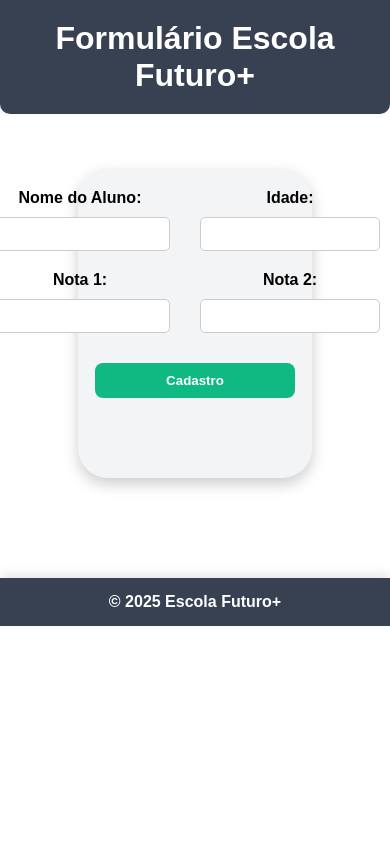
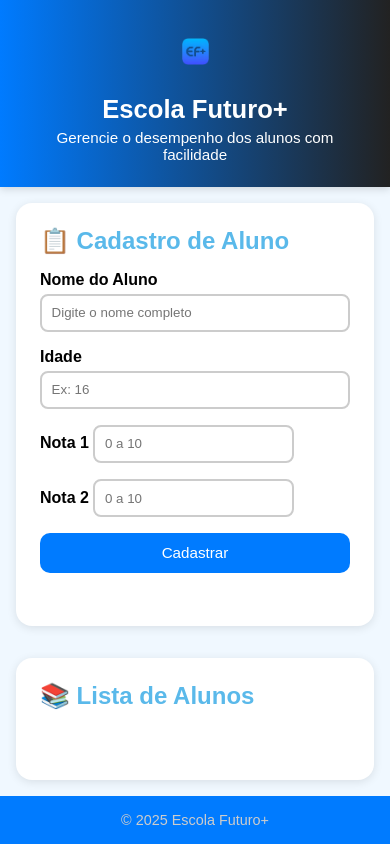
Before and after one commit to LuanaMPalacio/Escola-FuturoMais, a website: page index.html in a window 390 px wide. Drawn offline with Linux system fonts and the light colour scheme.

Commit message:
ajuste no css e no html

```diff
--- a/index.html
+++ b/index.html
@@ -3,60 +3,76 @@
 <head>
   <meta charset="UTF-8">
   <meta name="viewport" content="width=device-width, initial-scale=1.0">
+  <title>Escola Futuro+</title>
   <link rel="stylesheet" href="style.css">
-        <title>Formulário Escola Futuro+</title>
+  <link rel="shortcut icon" href="imagem/favicon.ico" type="image/x-icon">
 </head>
-
 <body>
-
-        <header>
-        <h1 id="header"> Formulário Escola Futuro+</h1>
+  <header class="cabecalho">
+      <img src="imagem/logo.png" alt="Logo Escola Futuro+" class="logo">
+      <div class="cabecalho-texto">
+        <h1>Escola Futuro+</h1>
+        <p>Gerencie o desempenho dos alunos com facilidade</p>
+      </div>
   </header>
 
-        <main>
-        <form id=" formCadastro">
-            <div class="campo">
-                <label class="label">Nome do Aluno:</label>
-                <input type="text" id="aluno">
+  <main class="container">
+    <section class="form-section">
+      <div class="card">
+        <h2>📋 Cadastro de Aluno</h2>
+
+        <form id="formCadastro">
+          <div class="input-group">
+            <label for="aluno">Nome do Aluno</label>
+            <input type="text" id="aluno" placeholder="Digite o nome completo">
           </div>
 
-            <div class="campo">
-                <label>Idade:</label>
-                <input type="number" id="idade">
+          <div class="input-group">
+            <label for="idade">Idade</label>
+            <input type="number" id="idade" placeholder="Ex: 16">
           </div>
 
-            <div class="campo">
-                <label>Nota 1:</label>
-                <input type="number" id="nota1">
+          <div class="input-group notas">
+            <div>
+              <label for="nota1">Nota 1</label>
+              <input type="number" id="nota1" step="0.1" placeholder="0 a 10">
+            </div>
+            <div>
+              <label for="nota2">Nota 2</label>
+              <input type="number" id="nota2" step="0.1" placeholder="0 a 10">
+            </div>
           </div>
 
-            <div class="campo">
-                <label>Nota 2:</label>
-                <input type="number" id="nota2">
+          <p id="erro" class="erro"></p>
+
+          <button type="button" id="btnCadastrar">Cadastrar</button>
+        </form>
       </div>
-        </form>
+    </section>
 
-            <button id="btnCadastrar">Cadastro</button>
-
-            <table id="tabela">
+    <section class="table-section">
+      <h2>📚 Lista de Alunos</h2>
+      <div class="table-container">
+        <table id="tabela" style="display: none;">
           <thead>
             <tr>
               <th>Nome</th>
               <th>Idade</th>
-                        <th>Primeira nota</th>
-                        <th>Segunda nota</th>
-                        <th>Media</th>
-                        <th>Situacão</th>
+              <th>Notas</th>
+              <th>Média</th>
+              <th>Situação</th>
             </tr>
           </thead>
           <tbody id="tabelaAluno"></tbody>
         </table>
+      </div>
+    </section>
   </main>
 
   <footer>
-            <p>&copy; 2025 Escola Futuro<b>+</b></p>
+    <p>© 2025 Escola Futuro+</p>
   </footer>
+
   <script src="dist/index.js"></script>
-
 </body>
 </html>
--- a/src/index.ts
+++ b/src/index.ts
@@ -32,7 +32,7 @@ const idadeAluno = document.getElementById("idade") as HTMLInputElement;
 const nota1 = document.getElementById("nota1") as HTMLInputElement;
 const nota2 = document.getElementById("nota2") as HTMLInputElement;
 const tabela = document.getElementById("tabela") as HTMLTableElement
-const tabelaCorpo = document.getElementById("tabelaAluno") as HTMLTableElement
+const tabelaCorpo = document.getElementById("tabelaAluno") as HTMLTableSectionElement
 
 
 btnCadastrar.addEventListener("click", () =>{
@@ -46,17 +46,12 @@ btnCadastrar.addEventListener("click", () =>{
     const nota01 = Number(nota1.value);
     const nota02 = Number(nota2.value);
 
-    if(!nome){
-        alert("Digite um nome válido!");
-        return;
-    }
+    if (!/^[A-Za-zÀ-ÿ\s]+$/.test(nome)) {
+    alert("O nome deve conter apenas letras!");
+    return;
+  }
 
-    if (!isNaN(Number(nome))) {
-        alert("O nome não pode ser apenas números!");
-        return;
-    }
-
-    if(isNaN(idade) || idade<=0){
+    if(isNaN(idade) || idade<=0 || idade > 122){
         alert("Digite um idade válida!")
         return;
     }
@@ -76,8 +71,7 @@ btnCadastrar.addEventListener("click", () =>{
     linha.innerHTML = `
     <td>${aluno.nome}</td>
     <td>${aluno.idade}</td>
-    <td>${aluno.nota1}</td>
-    <td>${aluno.nota2}</td>
+    <td>${aluno.nota1}, ${aluno.nota2}</td>
     <td>${aluno.media.toFixed(1)}</td>`
 
     const situacaoTd = document.createElement("td");
@@ -88,7 +82,6 @@ btnCadastrar.addEventListener("click", () =>{
        else{
         situacaoTd.classList.add("reprovado");
        }
-
     linha.appendChild(situacaoTd);
     tabelaCorpo.appendChild(linha);
 
--- a/style.css
+++ b/style.css
@@ -1,147 +1,274 @@
-*{
+* {
   margin: 0;
   padding: 0;
   box-sizing: border-box;
-    font-family:"Cabin", sans-serif;
+  font-family: "Poppins", sans-serif;
+}
+body {
+  background: #f0f8ff;
+  color: black;
+  min-height: 100vh;
+  display: flex;
+  flex-direction: column;
+}
+.cabecalho {
+  display: flex;
+  align-items: center;
+  justify-content: center;
+  gap: 1rem;
+  background: linear-gradient(90deg, #007BFF, #222);
+  color: white;
+  padding: 2rem 1rem;
+  box-shadow: 0 2px 8px rgba(0, 0, 0, 0.15);
+  position: sticky;
+  top: 0;
+  z-index: 100;
+  text-align: left;
+}
+.cabecalho-texto {
+  display: flex;
+  flex-direction: column;
+}
+.cabecalho h1 {
+  font-size: 2rem;
+  margin-bottom: 0.3rem;
+}
+.cabecalho p {
+  margin: 0;
+  font-size: 1rem;
+}
+.cabecalho .logo {
+  width: 60px;
+  height: 60px;
+  object-fit: contain;
+}
+.container {
+  display: grid;
+  grid-template-columns: 1fr 2fr;
+  gap: 2rem;
+  padding: 2rem;
+  flex: 1;
+}
+.form-section {
+  background: white;
+  border-radius: 1rem;
+  padding: 1.5rem;
+  box-shadow: 0 2px 10px rgba(0, 0, 0, 0.1);
+  animation: aparecer 0.5s ease-in-out;
+}
+.form-section h2 {
+  margin-bottom: 1rem;
+  color: #5AB9EA;
+}
+.input-group {
+  margin-bottom: 1rem;
+  display: flex;
+  flex-direction: column;
+}
+.input-group label {
+  font-weight: 600;
+  margin-bottom: 0.3rem;
+}
+.input-group input {
+  padding: 0.6rem;
+  border: 2px solid #ccc;
+  border-radius: 8px;
+  transition: all 0.2s;
+}
+.input-group input:focus {
+  border-color: #007BFF;
+  outline: none;
+  box-shadow: 0 0 5px #007BFF;
+}
+.notas {
+  display: flex;
+  justify-content: space-between;
+  gap: 1rem;
+}
+button {
+  width: 100%;
+  padding: 0.8rem;
+  background:#007BFF;
+  color: white;
+  border: none;
+  border-radius: 10px;
+  font-size: 1rem;
+  cursor: pointer;
+  transition: all 0.3s;
+}
+button:hover {
+  background: #0056b3;
+  transform: scale(1.03);
+}
+.table-section {
+  background: white;
+  border-radius: 1rem;
+  padding: 1.5rem;
+  box-shadow: 0 2px 10px rgba(0, 0, 0, 0.1);
+  animation: aparecer 0.5s ease-in-out;
+  overflow-x: auto;
+}
+.table-section h2 {
+  margin-bottom: 1rem;
+  color: #5AB9EA;
+}
+table {
+  width: 100%;
+  border-collapse: collapse;
+}
+thead {
+  background:#0056b3;
+  color: white;
+}
+th, td {
+  padding: 0.8rem;
+  text-align: center;
+  border-bottom: 1px solid #eee;
+}
+tbody tr:hover {
+  background: #f0f8ff;
+  transition: 0.3s;
+}
+.aprovado {
+  color: #28A745;
+  font-weight: bold;
+}
+.reprovado {
+  color: #DC3545;
+  font-weight: bold;
 }
 
-#header{
-  background-color: #374151;
-  color: #FFFFFF;
-  padding: 20px;
+footer {
+  background: #007BFF;
+  color: #ccc;
   text-align: center;
-  box-shadow: 0 -4px 10px rgba(0,0,0,0.1);
-  border-radius: 0 0 10px 10px;
+  padding: 1rem;
+  font-size: 0.9rem;
 }
 
-main{
-    border-radius: 30px;
-    background-color: #F3F4F6;
-    text-align: center;
-    margin: 55px 20% 100px 20%;
-    min-height: 300px;
-    display: grid;
-    justify-content: center;
-    align-items: center;
-    gap: 20px;
-    box-shadow: 0 6px 15px rgba(0,0,0,0.2);
-    padding-bottom: 80px;
+@keyframes aparecer {
+  from {
+    opacity: 0;
+    transform: translateY(20px);
+  }
+  to {
+    opacity: 1;
+    transform: translateY(0);
+  }
 }
 
-form {
-  display: grid;
-  grid-template-columns: repeat(2, 1fr);
-  gap: 20px 30px;
-  justify-items: center;
-  margin-top: 20px;
+@media (max-width: 480px) {
+  .cabecalho {
+    flex-direction: column;
+    text-align: center;
+    padding: 1rem;
   }
 
-.campo{
-    display: flex;
-    flex-direction: column;
-    width: 180px;
+  .cabecalho .logo {
+    width: 50px;
+    height: 50px;
   }
 
-label {
-  font-weight: bold;
-  font-size: 16px;
-  margin-bottom: 10px;
+  .cabecalho h1 {
+    font-size: 1.5rem;
   }
 
-input{
-  width: 100%;
-  padding: 8px 12px;
-  border-radius: 5px;
-  border: 1px solid #ccc;
-  text-align: center;
-  font-size: 14px;
+  .cabecalho p {
+    font-size: 0.9rem;
   }
 
-button{
-   width: 200px;
-   margin-top: 10px;
-   padding: 10px 20px;
-   background-color: #10B981;
-   border-radius: 8px;
-   border: none;
-   cursor: pointer;
-   font-weight: bold;
-   color: white;
-   grid-column: span 2;
-   justify-self: center;
-   transition: transform 0.2s ease, background-color 0.3s ease;
+  .container {
+    grid-template-columns: 1fr;
+    padding: 1rem;
   }
 
-button:hover {
-   transform: scale(1.05);
-   background-color: #059669;
+  button {
+    font-size: 0.9rem;
+    padding: 0.6rem;
   }
 
   table {
-  width: 100%;
-  border-collapse: collapse;
-  margin-top: 20px;
-  font-family: "Cabin", sans-serif;
-  background-color: #FFFFFF;
-  box-shadow: 0 4px 10px rgba(0,0,0,0.1);
-  border-radius: 8px;
-  overflow: hidden;
-  display: none;
-}
-
-thead {
-  background-color: #10B981;
-  color: white;
-  text-align: center;
-  font-weight: bold;
+    font-size: 0.75rem;
   }
 
   th, td {
-  padding: 12px 15px;
-  border: 1px solid #ddd;
-  text-align: center;
+    padding: 0.4rem;
+  }
 }
 
-tbody tr:nth-child(even) {
-  background-color: #E5E7EB;
+@media (max-width: 768px) {
+  .cabecalho {
+    flex-direction: column;
+    text-align: center;
+    padding: 1.5rem;
   }
 
-tbody tr:hover {
-  background-color: #D1FAE5;
+  .cabecalho .logo {
+    width: 55px;
+    height: 55px;
   }
 
-th {
-  text-transform: uppercase;
-  letter-spacing: 1px;
-  font-size: 14px;
+  .cabecalho h1 {
+    font-size: 1.6rem;
   }
 
-td {
-  font-size: 14px;
+  .cabecalho p {
+    font-size: 0.95rem;
   }
 
-footer{
-  position: relative;
-  bottom: 0;
-  left: 0;
-  width: 100%;
-  background-color: #374151;
-  color: white;
-  text-align: center;
-  padding: 15px 0;
-  font-weight: bold;
-  font-family: "Cabin", sans-serif;
-  box-shadow: 0 -4px 10px rgba(0,0,0,0.1);
-  border-radius: 0;
-  z-index: 1000;
+  .container {
+    grid-template-columns: 1fr;
+    padding: 1rem;
   }
 
-.aprovado{
-    color: #047857;
-    font-weight: bold;
+  button {
+    font-size: 0.95rem;
+    padding: 0.7rem;
   }
 
-.reprovado{
-    color: #B91C1C;
-    font-weight: bold;
+  table {
+    font-size: 0.85rem;
   }
+
+  th, td {
+    padding: 0.5rem;
+  }
+}
+
+@media (min-width: 1600px) {
+  .container {
+    grid-template-columns: 1fr 3fr;
+    gap: 3rem;
+    padding: 3rem;
+  }
+
+  .cabecalho .logo {
+    width: 80px;
+    height: 80px;
+  }
+
+  .cabecalho h1 {
+    font-size: 3rem;
+  }
+
+  .cabecalho p {
+    font-size: 1.5rem;
+  }
+
+  h2 {
+    font-size: 2rem;
+  }
+
+  button {
+    font-size: 1.2rem;
+    padding: 1rem;
+  }
+
+  table {
+    font-size: 1rem;
+  }
+
+  th, td {
+    padding: 1rem;
+  }
+}
```
Also changed, not shown: dist/index.js, imagem/favicon.ico (added), imagem/logo.png (added). Lines whose indentation alone changed are shown as unchanged.
